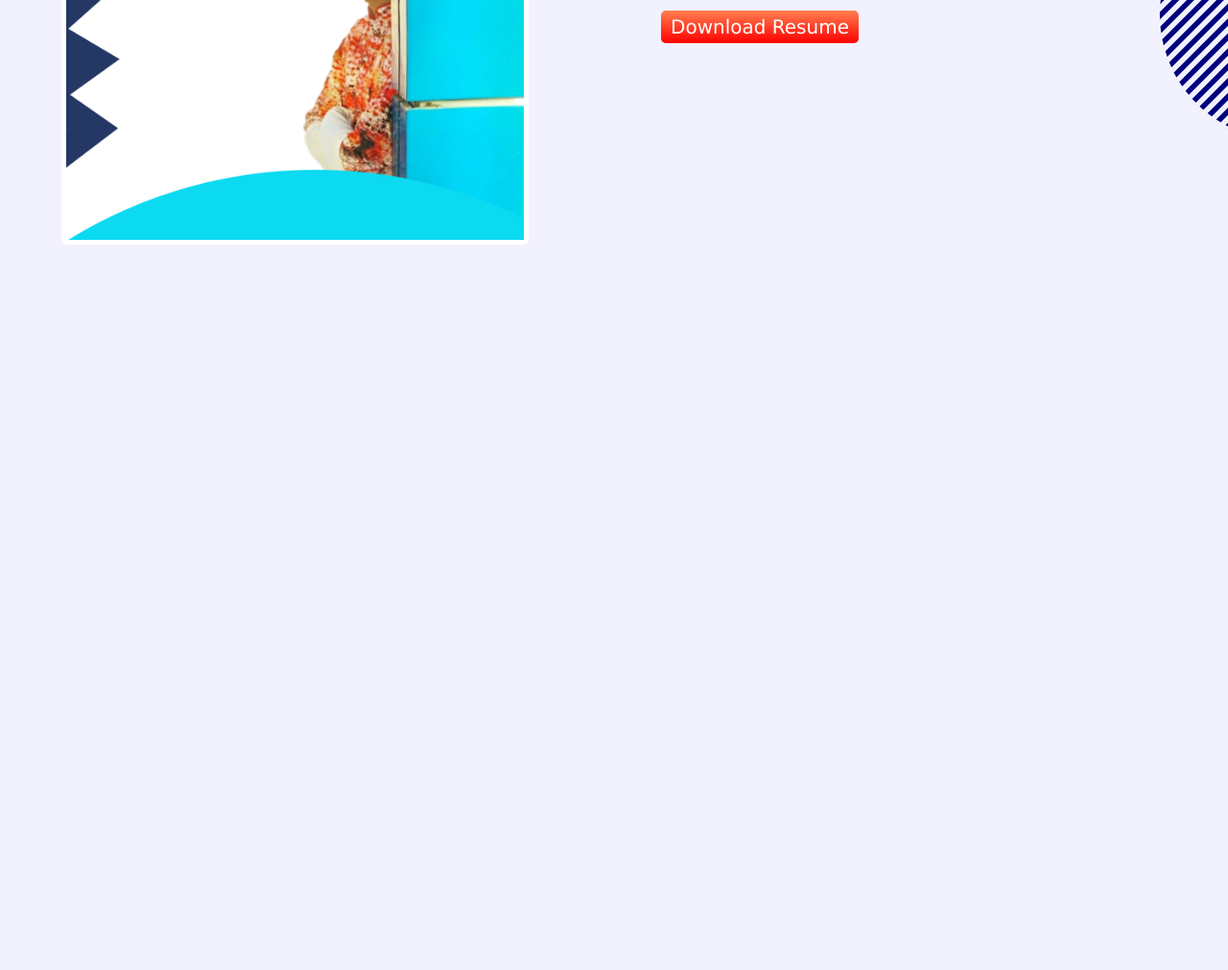
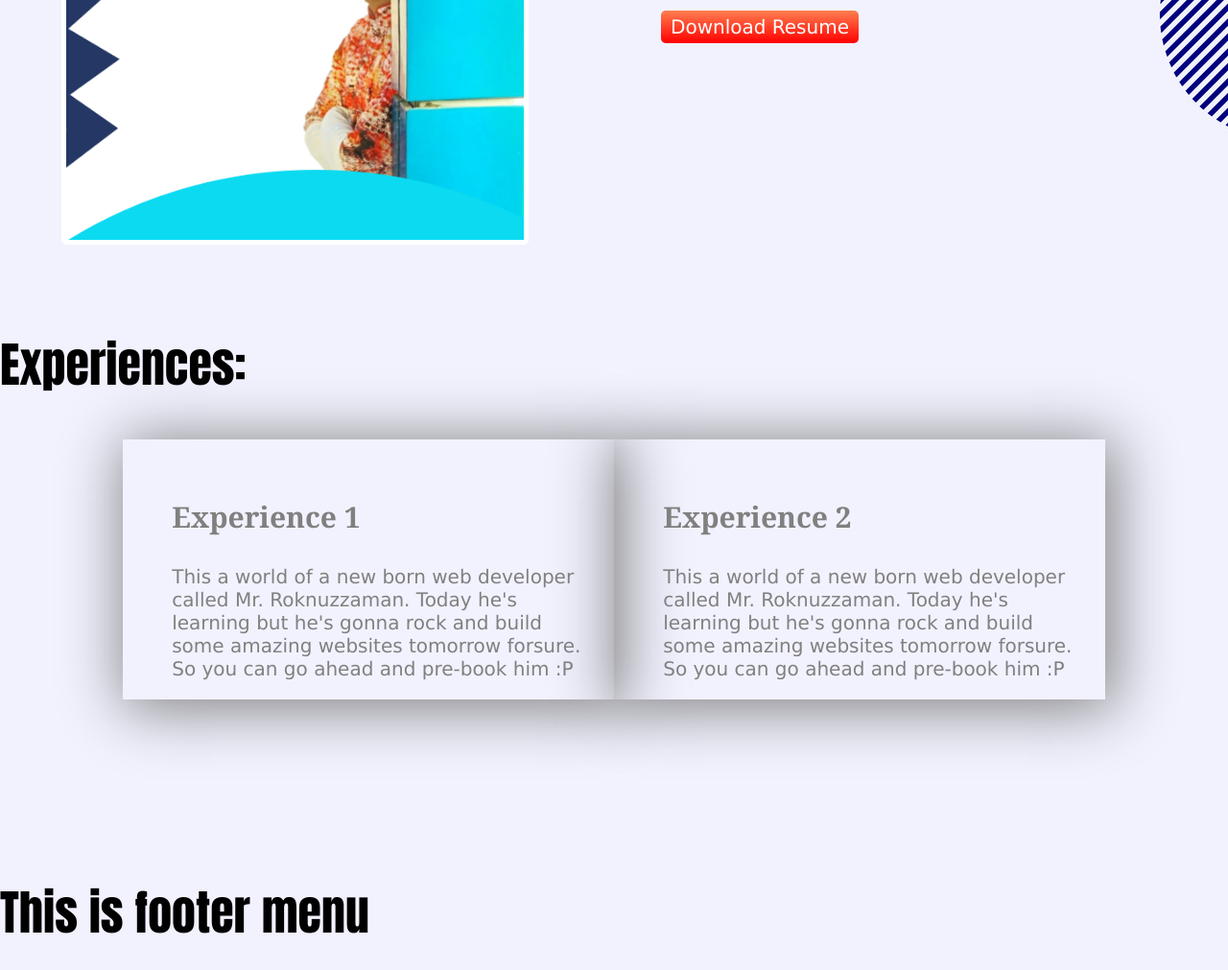
Before and after one commit to rmrokon/Developer-Portfolio, a plain HTML site: page index.html in a window 1280 px wide. Shown: the part 856-1867 px from the top of the page at 96% size. Before the commit the page ends 1156 px from the top, so only its background shows below. Drawn offline with Linux system fonts and the light colour scheme.

Commit message:
added footer menu

```diff
--- a/index.html
+++ b/index.html
@@ -39,6 +39,30 @@
             <a target="_blank" href="#">Download Resume</a>
         </div>
     </section>
+    <section>
+        <h1>Experiences:</h1>
+        <div class="organize-divs  experience-div">
+            <div class="half-width paragraph-padding box-shadow">
+                <h3>Experience 1</h3>
+                <p>This a world of a new born web developer called Mr. Roknuzzaman. Today he's
+                    learning
+                    but he's
+                    gonna rock and build some amazing websites tomorrow forsure. So you can go ahead and pre-book him :P
+                </p>
+            </div>
+            <div class="half-width paragraph-padding box-shadow">
+                <h3>Experience 2</h3>
+                <p>This a world of a new born web developer called Mr. Roknuzzaman. Today he's
+                    learning
+                    but he's
+                    gonna rock and build some amazing websites tomorrow forsure. So you can go ahead and pre-book him :P
+                </p>
+            </div>
+        </div>
+    </section>
+    <div>
+        <h1>This is footer menu</h1>
+    </div>
 </body>
 
 </html>
--- a/style.css
+++ b/style.css
@@ -29,6 +29,7 @@ body{
 
 .organize-divs{
     display: flex;
+    padding-bottom: 150px;
 }
 
 .half-width{
@@ -68,3 +69,12 @@ body{
     background-repeat: no-repeat;
     background-position: right;
 }
+
+.box-shadow{
+    box-shadow: 5px 5px 60px 5px grey;
+}
+
+.experience-div{
+    padding-left: 10%;
+    padding-right: 10%;
+}
```
